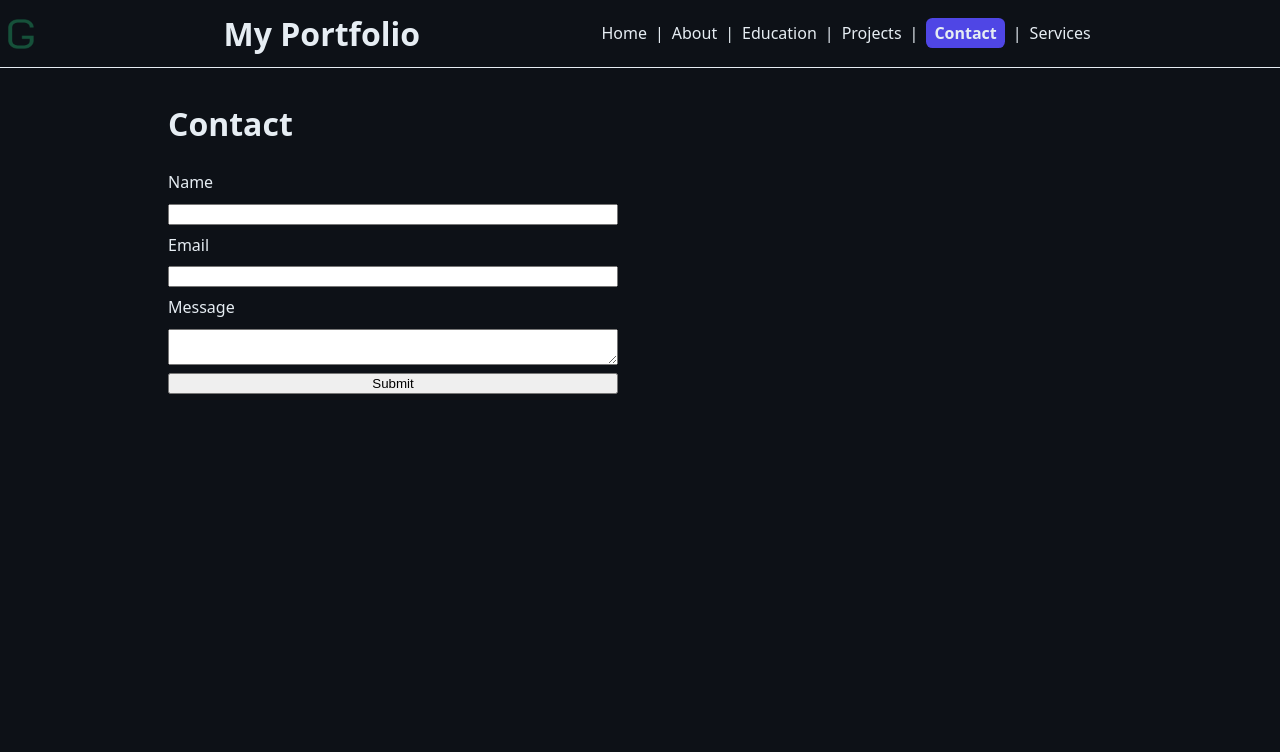
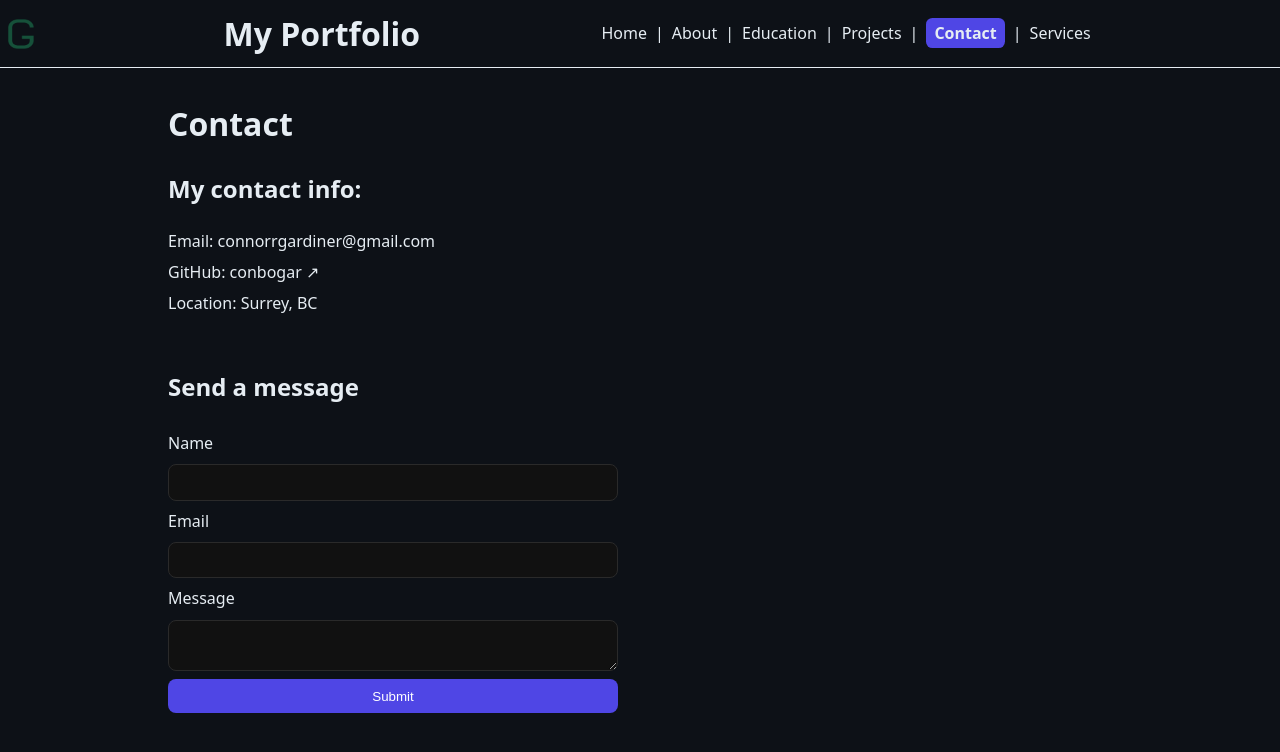
Before and after one commit to conbogar/react-portfolio-vite, a React (Vite) app in the folder client/: page /contact in a window 1280 px wide. Shown: the top 752 px of the page. Built offline with nearby package versions, Linux system fonts and the light colour scheme.

Commit message:
style(contact): tidy info, submit button and input focus

```diff
--- a/client/src/index.css
+++ b/client/src/index.css
@@ -102,6 +102,46 @@ form {
   .project .media img { width:100%; height:100%; object-fit:cover;}
 }
 
+input, textarea {
+  background:#111;
+  color:var(--fg);
+  border:1px solid #2a2a2a;
+  padding:.6rem .7rem;
+  border-radius:.5rem;
+}
+
+input:focus, textarea:focus {
+  outline:2px solid var(--accent);
+  outline-offset:1px;
+}
+
+button[type="submit"] {
+  background:var(--accent);
+  color:#fff;
+  border:0;
+  padding:.6rem .9rem;
+  border-radius: var(--s2);
+}
+
+button[type="submit"]:hover { filter:brightness(1.1); }
+
+.contact-info { margin-top: var(--s3); }
+
+.contact-info ul {
+  list-style:none;
+  padding:0;
+  margin:0;
+  display:grid;
+  gap:.35rem;
+}
+
+.contact-form {
+  display:flex;
+  flex-direction: column;
+  gap: var(--s1);
+  margin-top: var(--s4);
+}
+
 .cta {
   display: inline-block;
   padding: var(--s2) var(--s3);
--- a/client/src/pages/Contact.jsx
+++ b/client/src/pages/Contact.jsx
@@ -18,6 +18,17 @@ export default function Contact() {
     return (
         <>
             <h1>Contact</h1>
+            <section className="contact-info">
+                <h2>My contact info:</h2>
+                <ul>
+                    <li>Email: <a href="mailto:connorrgardiner@gmail.com">connorrgardiner@gmail.com</a></li>
+                    <li>GitHub: <a href="https://github.com/conbogar" target="_blank" rel="noreferrer">conbogar</a></li>
+                    <li>Location: Surrey, BC</li>
+                </ul>
+            </section>
+
+            <section className="contact-form">
+                <h2>Send a message</h2>
                 <form onSubmit={handleSubmit}>
                     <label htmlFor="name">Name</label>
                     <input id="name" value={name} onChange={(e)=>setName(e.target.value)} required autoComplete="name" />
@@ -29,6 +40,7 @@ export default function Contact() {
                     <textarea id="message" value={message} onChange={(e)=>setMessage(e.target.value)} required />
                     <button type="submit">Submit</button>
                 </form>
+            </section>
         </>
     );
 }
```
Lines whose indentation alone changed are shown as unchanged.
